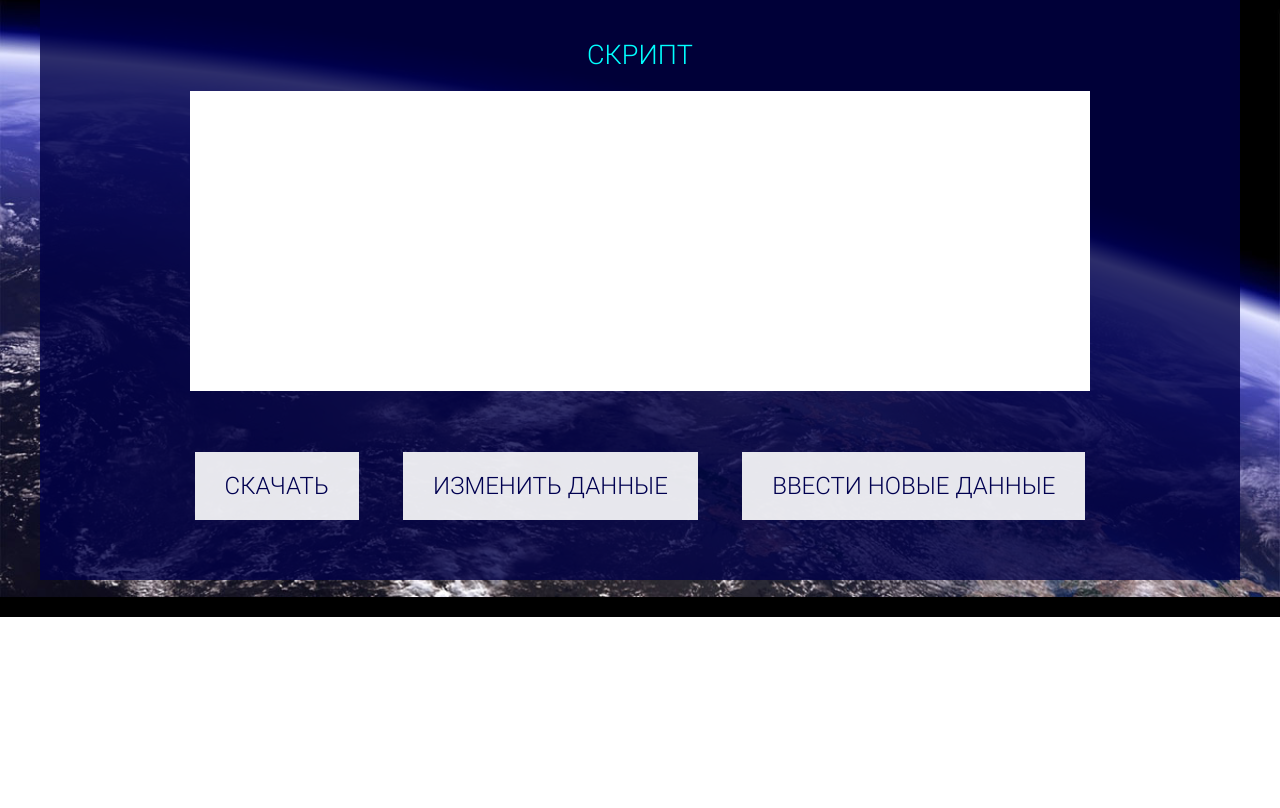
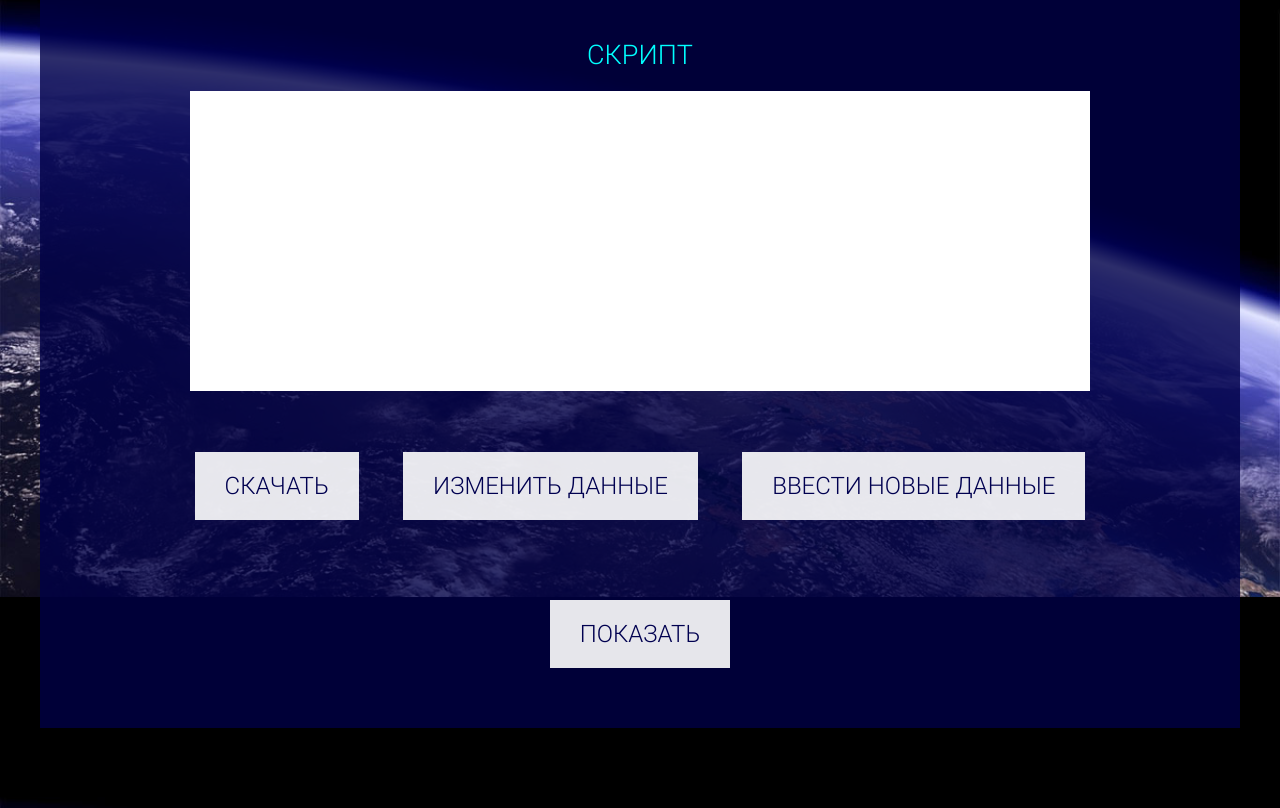
Before and after one commit to lanit-summer/orbit, a Django app: template website/orbit/templates/flatpages/script.html in a window 1280 px wide. Shown: the part 203-1011 px from the top of the page. Before the commit the page ends 820 px from the top, so only its background shows below. Run offline with Django 3.2, Linux system fonts and the light colour scheme; the template is opened without the code that fills it: values that come from a table or form of the project are taken from there, others are empty; data comes from the database, SQL or seed files in the repository.

Commit message:
Add button

```diff
--- a/website/orbit/templates/flatpages/script.html
+++ b/website/orbit/templates/flatpages/script.html
@@ -28,8 +28,9 @@
             <div class="submit">
                 <a class="a-btn" href="get_file"><input type="submit" value="СКАЧАТЬ"/></a>
                 <a class="a-btn" href="/calculator"><input type="submit" value="ИЗМЕНИТЬ ДАННЫЕ"/></a>
-                <a class="a-btn" href="/clear_form"><input type="submit" value="ВВЕСТИ НОВЫЕ ДАННЫЕ"/></a></div>
-            </div>
+                <a class="a-btn" href="/clear_form"><input type="submit" value="ВВЕСТИ НОВЫЕ ДАННЫЕ"/></a>
+				<a class="a-btn" href="/visualization"><input type="submit" value="ПОКАЗАТЬ"/></a>
+			</div>
         {{ flatpage.content }}
     </body>
 </html>
```
